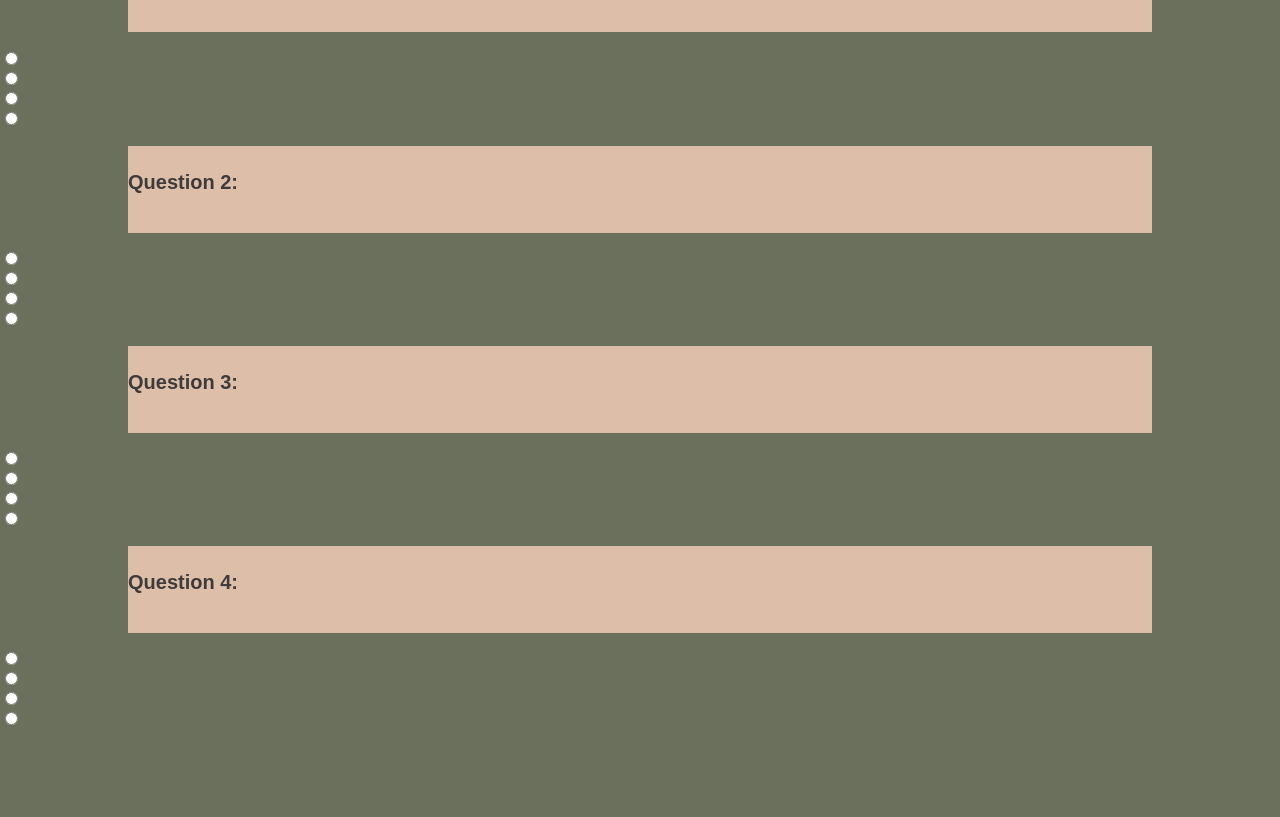
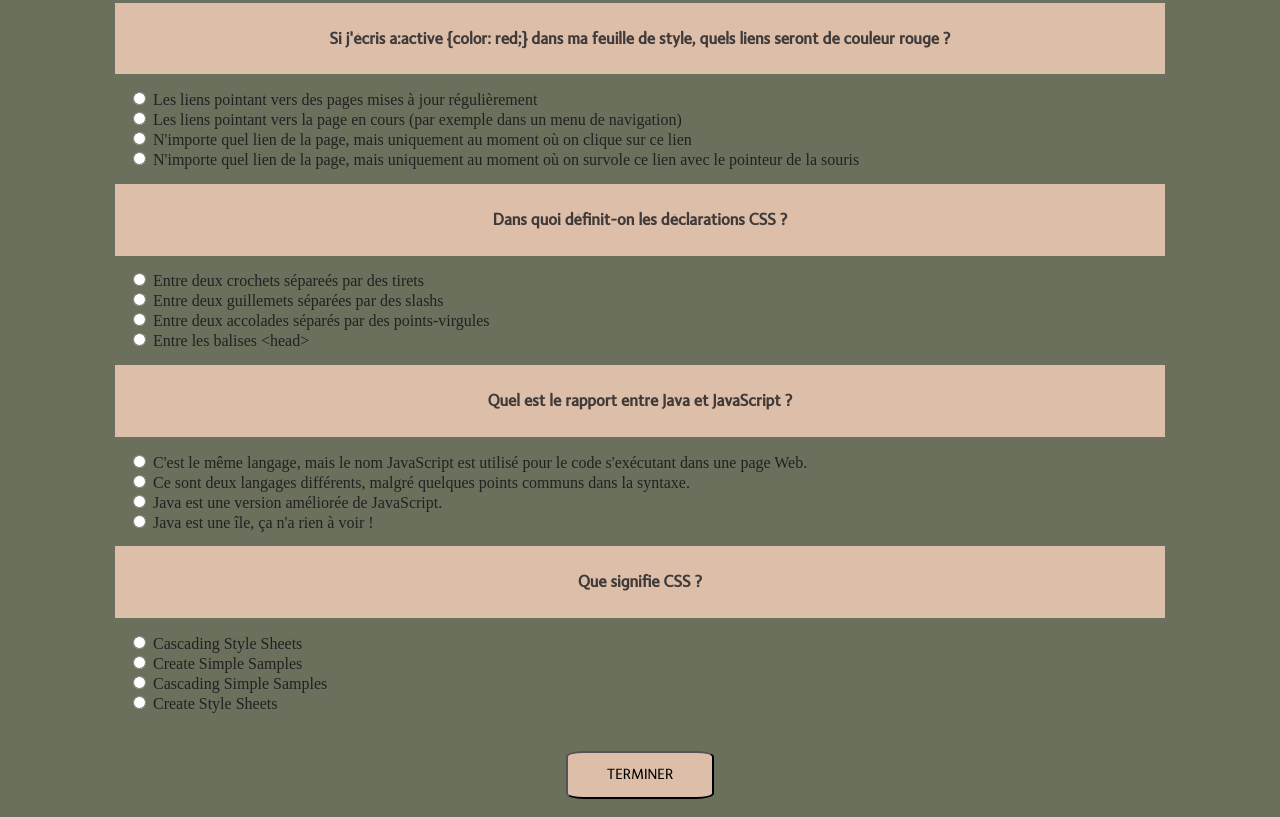
Before and after one commit to MarineStl/QUIZZ, a plain HTML site: page Index.html in a window 1280 px wide. Shown: the part 207-1024 px from the top of the page. Before the commit the page ends 936 px from the top, so only its background shows below. Drawn offline with Linux system fonts and the light colour scheme.

Commit message:
ajout fichiers

```diff
--- a/Index.html
+++ b/Index.html
@@ -6,89 +6,108 @@
     <meta http-equiv="X-UA-Compatible" content="IE=edge">
     <meta name="viewport" content="width=device-width, initial-scale=1.0">
     <script defer src="app.js"></script>
-    <title>QUIZZ</title>
+    <title>QUIZ</title>
 </head>
 
 
 <body>
 
-<h1 class="quizz">QUIZZ!</h1>
 
-<h2 class="questions">Question 1:</h2>
+<img src="Logo.png" alt="Logo Quiz">
+
+
+<div class="question">
+    <h2 id="question1">Question 1</h2>
 
     <div class="answers">
-    <input type="radio" id="" class="suggestionsInput" value="" name="answer">
-    <label for="" class="suggestionsLabel"></label>
+        <input type="radio" name="answer1" id="answer1-1">
+        <label for="answer1-1" id="proposition1-1"></label>
     </div>
     <div class="answers">
-    <input type="radio" id="" class="suggestionsInput" value="" name="answer">
-    <label for="" class="suggestionsLabel"></label>
+        <input type="radio" name="answer1" id="answer1-2">
+        <label for="answer1-2" id="proposition1-2"></label>
     </div>
     <div class="answers">
-    <input type="radio" id="" class="suggestionsInput" value="" name="answer">
-    <label for="" class="suggestionsLabel"></label>
+        <input type="radio" name="answer1" id="answer1-3">
+        <label for="answer1-3" id="proposition1-3"></label>
     </div>
     <div class="answers">
-    <input type="radio" id="" class="suggestionsInput" value="" name="answer">
-    <label for="" class="suggestionsLabel"></label>
+        <input type="radio" name="answer1" id="answer1-4">
+        <label for="answer1-4" id="proposition1-4"></label>
+    </div>
 </div>
 
-<h2 class="questions">Question 2:</h2>
+
+<div class="question">
+    <h2 id="question2">Question 2</h2>
 
     <div class="answers">
-    <input type="radio" id="" class="suggestionsInput" value="" name="answer">
-    <label for="" class="suggestionsLabel"></label>
+        <input type="radio" name="answer2" id="answer2-1">
+        <label for="answer2-1" id="proposition2-1"></label>
     </div>
     <div class="answers">
-    <input type="radio" id="" class="suggestionsInput" value="" name="answer">
-    <label for="" class="suggestionsLabel"></label>
+        <input type="radio" name="answer2" id="answer2-2">
+        <label for="answer2-2" id="proposition2-2"></label>
     </div>
     <div class="answers">
-    <input type="radio" id="" class="suggestionsInput" value="" name="answer">
-    <label for="" class="suggestionsLabel"></label>
+        <input type="radio" name="answer2" id="answer2-3">
+        <label for="answer2-3" id="proposition2-3"></label>
     </div>
     <div class="answers">
-    <input type="radio" id="" class="suggestionsInput" value="" name="answer">
-    <label for="" class="suggestionsLabel"></label>
+        <input type="radio" name="answer2" id="answer2-4">
+        <label for="answer2-4" id="proposition2-4"></label>
+    </div>
 </div>
 
-<h2 class="questions">Question 3:</h2>
+
+<div class="question">
+    <h2 id="question3">Question 3</h2>
 
     <div class="answers">
-    <input type="radio" id="" class="suggestionsInput" value="" name="answer">
-    <label for="" class="suggestionsLabel"></label>
+        <input type="radio" name="answer3" id="answer3-1">
+        <label for="answer3-1" id="proposition3-1"></label>
     </div>
     <div class="answers">
-    <input type="radio" id="" class="suggestionsInput" value="" name="answer">
-    <label for="" class="suggestionsLabel"></label>
+        <input type="radio" name="answer3" id="answer3-2">
+        <label for="answer3-2" id="proposition3-2"></label>
     </div>
     <div class="answers">
-    <input type="radio" id="" class="suggestionsInput" value="" name="answer">
-    <label for="" class="suggestionsLabel"></label>
+        <input type="radio" name="answer3" id="answer3-3">
+        <label for="answer3-3" id="proposition3-3"></label>
     </div>
     <div class="answers">
-    <input type="radio" id="" class="suggestionsInput" value="" name="answer">
-    <label for="" class="suggestionsLabel"></label>
+        <input type="radio" name="answer3" id="answer3-4">
+        <label for="answer3-4" id="proposition3-4"></label>
+    </div>
 </div>
 
-<h2 class="questions">Question 4:</h2>
+<div class="question">
+    <h2 id="question4">Question 4</h2>
 
     <div class="answers">
-    <input type="radio" id="" class="suggestionsInput" value="" name="answer">
-    <label for="" class="suggestionsLabel"></label>
+        <input type="radio" name="answer4" id="answer4-1">
+        <label for="answer4-1" id="proposition4-1"></label>
     </div>
     <div class="answers">
-    <input type="radio" id="" class="suggestionsInput" value="" name="answer">
-    <label for="" class="suggestionsLabel"></label>
+        <input type="radio" name="answer4" id="answer4-2">
+        <label for="answer4-2" id="proposition4-2"></label>
     </div>
     <div class="answers">
-    <input type="radio" id="" class="suggestionsInput" value="" name="answer">
-    <label for="" class="suggestionsLabel"></label>
+        <input type="radio" name="answer4" id="answer4-3">
+        <label for="answer4-3" id="proposition4-3"></label>
     </div>
     <div class="answers">
-    <input type="radio" id="" class="suggestionsInput" value="" name="answer">
-    <label for="" class="suggestionsLabel"></label>
+        <input type="radio" name="answer4" id="answer4-4">
+        <label for="answer4-4" id="proposition4-4"></label>
     </div>
+</div>
+
+
+
+<div class="button">
+<button type="submit" class="next" id="submit">Terminer</button>
+</div>
+
 
 </body>
 </html>
--- a/app.js
+++ b/app.js
@@ -0,0 +1,66 @@
+
+start();
+
+
+// On crée une fonction de RÉCUPÉRATION DU FICHIER JSON contenant le quiz
+// également en “async” car elle utilise fetch() et “await”
+async function getJson()
+{
+   // On récupère les données avec la fonction fetch()
+   // Ici le fichier s'appelle data.json et il est situé à la racine "/" du dossier projet
+   const data = await fetch("http://localhost:5500/data.json");
+   return data.json(); // Retourne les données au format Json
+}
+
+
+
+
+// FONCTION PRINCIPALE DE L'APPLICATION
+// Il faut la définir en “async” (asynchrone)
+// car elle utilise fetch() (et “await” pour attendre une réponse)
+async function start()
+{
+   // On récupère le tableau complet json
+   allQuestions = await getJson();
+
+   // On mélange le tableau
+   shuffleArray(allQuestions);
+
+   // On sélectionne les 4 premières questions du tableau
+   allQuestions = allQuestions.slice(0, 4);
+
+
+
+   // *** AFFICHAGE DES QUESTIONS ET PROPOSITIONS ***
+   // Boucle parcourant les 4 questions (avec la fonction ForEach)
+   allQuestions.forEach((question, indexQuestion) =>
+   {
+      // * QUESTION *
+      indexQuestion++; // +1 car foreach commence à 0 alors que nos id des <h2> commencent à 1
+      var questionTitle = question.question;
+      // Affichage de la question
+      document.getElementById('question' + indexQuestion).innerText = questionTitle;
+
+
+      // * PROPOSITIONS *
+      var propositions = question.propositions;
+
+      // Une autre boucle parcourant les 4 propositions
+      propositions.forEach((proposition, indexProposition) =>
+      {
+         indexProposition++; // encore +1 pour les id des <label> (proposition1-1, proposition3-2...)
+
+         // Ecriture de l'id de l'élément où afficher la proposition (proposition1-1, proposition3-2...)
+         var id = 'proposition' + indexQuestion + '-' + indexProposition;
+         // Affichage de la proposition
+         document.getElementById(id).innerText = proposition;
+      })
+
+   })
+
+}
+
+// Fonction de MÉLANGE ALÉATOIRE d’un tableau
+function shuffleArray(array) {
+   return array.sort(() => 0.5 - Math.random());
+}
--- a/data.json
+++ b/data.json
@@ -0,0 +1,303 @@
+[
+    {
+      "id": 1,
+      "question": "Avec quelle propriété CSS 2.1 peut-on arrondir les coins d'un bloc ?",
+      "propositions": [
+        "border-crop",
+        "border-radius",
+        "-moz-border-radius",
+        "Aucune"
+      ],
+      "reponse": "Aucune",
+      "en savoir +": "Aucune propriété CSS 2.1 ne permet cet effet."
+    },
+    {
+      "id": 2,
+      "question": "À partir de quelle version d'Internet Explorer peut-on utiliser nativement les éléments de section HTML5 (sans hack ou script complémentaire) ?",
+      "propositions": [
+        "Internet Explorer 7",
+        "Internet Explorer 8",
+        "Internet Explorer 9",
+        "Internet Explorer 10"
+
+      ],
+      "reponse": "Internet Explorer 9",
+      "en savoir +": "Internet Explorer reconnaît à partir de la version 9 les éléments de section (header, footer, section, nav, aside, article)"
+    },
+    {
+      "id": 3,
+      "question": "Quel est le rapport entre Java et JavaScript ?",
+      "propositions": [
+        "C'est le même langage, mais le nom  JavaScript  est utilisé pour le code s'exécutant dans une page Web. ",
+        "Ce sont deux langages différents, malgré quelques points communs dans la syntaxe.",
+        "Java est une version améliorée de JavaScript.",
+        "Java est une île, ça n'a rien à voir !"
+      ],
+      "reponse": "Ce sont deux langages différents, malgré quelques points communs dans la syntaxe.",
+      "en savoir +": "Le nom  JavaScript  a été choisi en raison des similitudes de syntaxe"
+    },
+    {
+      "id": 4,
+      "question": "Laquelle de ces syntaxes est correcte ?",
+      "propositions": [
+        "if (a != 2) {} ",
+        "if a != 2 {}",
+        "if (a <> 2) {} ",
+        "if a <> 2 {}"
+      ],
+      "reponse": "if (a != 2) {} ",
+      "en savoir +": "La condition d'un if doit toujours être entourée de parenthèses. L'opérateur différent de s'écrit != en JavaScript."
+    },
+    {
+      "id": 5,
+      "question": "Quel attribut des noeuds de l'arbre DOM correspond à l'attribut (X)HTML class ?",
+      "propositions": [
+        "class ",
+        "CLASS",
+        "className",
+        "name"
+      ],
+      "reponse": "className",
+      "en savoir +": "Il n'a pas été possible d'utiliser class dans le DOM car c'est un mot-clé réservé pour les futures versions de la spécification ECMAScript."
+    },
+    {
+      "id": 6,
+      "question": "Dans un fichier JavaScript externe (.js), il faut:",
+      "propositions": [
+        "Entourer le code avec les balises <script> et </script>.",
+        "Préciser l’encodage du fichier avec la règle @charset. ",
+        "Echapper les caractères spéciaux (X)HTML.",
+        "Aucune des réponses précédentes."
+      ],
+      "reponse": "Aucune des réponses précédentes.",
+      "en savoir +": "L’un des avantages du fait d’utiliser un fichier externe est justement de s’affranchir des problèmes d’inclusion du code JavaScript dans une page (X)HTML. On n’a donc pas à utiliser les balises <script> et </script>, et les caractères spéciaux (X)HTML n’ont pas à être échappés. Quant à l’encodage, il doit être déclaré dans l’en-tête HTTP Content-Type."
+    },
+    {
+      "id": 7,
+      "question": "Lequel de ces types d'événements n'existe pas ?",
+      "propositions": [
+        "blur",
+        "load",
+        "mouseclick",
+        "mouseout"
+      ],
+      "reponse": "mouseclick",
+      "en savoir +": "Il faut utiliser click, qui a d'ailleurs l'avantage de se déclencher aussi avec l'activation par le clavier."
+    },
+    {
+      "id": 8,
+      "question": "Quelle méthode n'existe pas dans le DOM?",
+      "propositions": [
+        "document.getElementsByClassName ",
+        "document.getElementsByTagName",
+        "document.getElementsByAttribute",
+        "document.getElementById"
+      ],
+      "reponse": "document.getElementsByAttribute",
+      "en savoir +": "On peut rechercher les éléments par classe, id, nom de balise (tag)."
+    },
+    {
+      "id": 9,
+      "question": "Laquelle de ces propositions est un nom de variable valide en JavaScript ?",
+      "propositions": [
+        "var",
+        "2a",
+        "NaN",
+        "$b"
+      ],
+      "reponse": "$b",
+      "en savoir +": "var est un mot-clé ; 2a n'est pas valide car un identifiant ne peut pas commencer par un chiffre ; int est un mot-clé réservé pour les futures versions de la spécification ECMAScript."
+    },
+    {
+      "id": 10,
+      "question": "Dans une boucle, l'instruction continue permet de:",
+      "propositions": [
+        "Continuer l'exécution du code après la boucle.",
+        "Passer à l'itération suivante. ",
+        "Revenir au début de l'itération courante. ",
+        "Supprimer toutes les variables globales."
+      ],
+      "reponse": "passer à l'itération suivante. ",
+      "en savoir +": "Il est à noter que cette instruction peut être associée à un label."
+    },
+    {
+      "id": 11,
+      "question": "var iNum = 12; iNum %= 2; A la suite de cette expression, combien vaut iNum ?",
+      "propositions": [
+        "6",
+        "14",
+        "0.12",
+        "0"
+      ],
+      "reponse": "0",
+      "en savoir +": "Le modulo suivi de l'affectation divise la variable iNum par 2 puis affecte le reste de la division à iNum, soit zéro."
+    },
+    {
+      "id": 12,
+      "question": "Quelle méthode permet de comparer deux chaînes texte ?",
+      "propositions": [
+        "charAt() ",
+        "charCodeAt() ",
+        "indexOf() ",
+        "localeCompare()"
+      ],
+      "reponse": "localeCompare()",
+      "en savoir +": "La bonne réponse est localeCompare()."
+    },
+    {
+      "id": 13,
+      "question": "Le positionnement relatif (position: relative)...",
+      "propositions": [
+        "Permet de positionner un élément par rapport à un autre élément, pris comme repère;",
+        "Permet de positionner un élément par rapport aux limites de son élément parent;",
+        "Permet d'appliquer la théorie de la relativité générale ET la théorie de la relativité restreinte à une mise en page.",
+        "Permet de décaler un élément A par rapport à sa position normale, en flux"
+      ],
+      "reponse": "permet de décaler un élément A par rapport à sa position normale, en flux",
+      "en savoir +": "Le positionnement relatif est très semblable au positionnement statique (position: static) qu'adoptent par défaut les éléments d'une page. Un élément positionné en relatif prendra sa place normale dans le flux du document (en fonction de la succession des éléments dans le code HTML, des marges des éléments, des éléments flottants...), mais sera décalé par rapport à cette position de base."
+    },
+    {
+      "id": 14,
+      "question": "Si j'écris a:active {color: red;} dans ma feuille de style, quels liens seront de couleur rouge ?",
+      "propositions": [
+        "Les liens pointant vers des pages mises à jour régulièrement",
+        "Les liens pointant vers la page en cours (par exemple dans un menu de navigation)",
+        "N'importe quel lien de la page, mais uniquement au moment où on clique sur ce lien",
+        "N'importe quel lien de la page, mais uniquement au moment où on survole ce lien avec le pointeur de la souris"
+      ],
+      "reponse": "N'importe quel lien de la page, mais uniquement au moment où on clique sur ce lien",
+      "en savoir +": "La pseudo-classe CSS :active permet de passer des propriétés CSS à une ancre (un lien), propriétés qui ne s'appliqueront qu'à l'état activé, c'est à dire au moment où on active le lien avec la souris, en cliquant dessus."
+    },
+    {
+      "id": 15,
+      "question": "Que signifie l'acronyme AJAX ?",
+      "propositions": [
+        "Advanced JavaScript with XMLHttpRequest.",
+        "Asynchronous JavaScript and XML.",
+        "JavaScript extensible.",
+        "Rien, c’est juste une suite de lettres sans aucune signification."
+      ],
+      "reponse": "Asynchronous JavaScript and XML",
+      "en savoir +": "Asynchronous JavaScript and XML signifie XML et JavaScript asynchrones. "
+    },
+    {
+      "id": 16,
+      "question": "Quand l'événement load se déclenche-t-il pour une page ?",
+      "propositions": [
+        "Dès que le navigateur commence à recevoir le code HTML.",
+        "Quand le code HTML a fini d'être chargé.",
+        "Quand l'arbre DOM a été construit.",
+        "Quand l'arbre DOM a été construit et toutes les ressources chargées (images, ...)."
+      ],
+      "reponse": "Quand l'arbre DOM a été construit et toutes les ressources chargées (images, ...).",
+      "en savoir +": "Ce comportement peut d'ailleurs être parfois gênant si l'on veut éviter un clignotement  au chargement de la page. Il faut alors se tourner vers des solutions propriétaires comme l'événement DOMContentLoaded supporté par Firefox et Opera."
+    },
+    {
+      "id": 17,
+      "question": "Que peut-on dire de l'attribut innerHTML ?",
+      "propositions": [
+        "C'est un attribut qui n'est pas spécifié dans le DOM, mais qui est plutôt bien supporté par les navigateurs modernes. ",
+        "C'est un attribut spécifié dans le DOM.",
+        "C'est un attribut qui n'est supporté que par Internet Explorer.",
+        "C'est un attribut qui ne fonctionne pas le vendredi."
+      ],
+      "reponse": "C'est un attribut qui n'est pas spécifié dans le DOM, mais qui est plutôt bien supporté par les navigateurs modernes. ",
+      "en savoir +": "innerHTML a été créé par Microsoft, mais est supporté de façon plutôt homogène par les navigateurs modernes (à part dans certains cas particuliers, par exemple les premières versions de Firefox pour un document servi en tant que application/xhtml+xml)."
+    },
+    {
+      "id": 18,
+      "question": "Quelle est la méthode spécifiée dans le DOM-2 pour l'ajout des gestionnaires d'événements ?",
+      "propositions": [
+        "addEventListener",
+        "attachEvent",
+        "attachEventListener",
+        "listen"
+      ],
+      "reponse": "addEventListener",
+      "en savoir +": "attachEvent est l'équivalent propriétaire de cette méthode pour IE."
+    },
+    {
+      "id": 19,
+      "question": "Depuis quand sont disponibles les arrow functions ?",
+      "propositions": [
+        "JavaScript 1.7",
+        "ECMAScript 6",
+        "ECMAScript 7",
+        "ECMAScript 2018"
+      ],
+      "reponse": "ECMAScript 6",
+      "en savoir +": ""
+    },
+    {
+      "id": 20,
+      "question": "Parmi les propositions suivantes, laquelle n'est pas une valeur de la propriété ?",
+      "propositions": [
+        "list-item",
+        "inline-block",
+        "table-legend",
+        "inline-table"
+      ],
+      "reponse": "table-legend",
+      "en savoir +": "La propriété CSS display accepte de nombreuses valeurs. Sans compter la valeur générique inherit, 16 valeurs possibles en tout d'après la spécification CSS 2.1. Parmi ces 16 valeurs, 10 concernent les affichages de type tableau. Comme par exemple la valeur table-caption, que vous avez sans doute confondu avec notre réponse erronée, table-legend. Cette dernière n'existe pas."
+    },
+    {
+      "id": 21,
+      "question": "Quel élément sépare la propriété de sa valeur ?",
+      "propositions": [
+        "Le signe espace ( )",
+        "Le signe égal (=)",
+        "Le signe point (.)",
+        "Le signe deux points (:)"
+      ],
+      "reponse": "Le signe deux points (:)",
+      "en savoir +": "La propriété font-size est séparée de sa valeur (exprimée ici en unité variable -em) par deux points :"
+    },
+    {
+      "id": 22,
+      "question": "Combien de règles peut contenir un fichier CSS ?",
+      "propositions": [
+        "100",
+        "150",
+        "Si le poids du fichier n'excède pas 20Ko, c'est tout bon",
+        "Il n'y a pas de limite, on peut en créer autant que l'on veut"
+      ],
+      "reponse": "Il n'y a pas de limite, on peut en créer autant que l'on veut",
+      "en savoir +": "Un fichier CSS n'est limité ni par son poids, ni par le nombre de ses règles. Vous pouvez donc coder de gros fichiers mais pensez quand même à les optimiser !"
+    },
+    {
+      "id": 23,
+      "question": "Que signifie CSS ?",
+      "propositions": [
+        "Cascading Style Sheets",
+        "Create Simple Samples",
+        "Cascading Simple Samples",
+        "Create Style Sheets"
+      ],
+      "reponse": "Cascading Style Sheets",
+      "en savoir +": "La bonne réponse est: Cascading Style Sheets"
+    },
+    {
+      "id": 24,
+      "question": "A quoi sert le langage CSS ?",
+      "propositions": [
+        "A réaliser des pages dynamiques",
+        "A insérer du contenu dans une page internet",
+        "A ajouter du style aux documents web",
+        "C'est un sous-ensemble de langages de script comme JavaScript et Python."
+      ],
+      "reponse": "A ajouter du style aux documents web",
+      "en savoir +": "Le CSS est un langage simple qui sert à styler (polices, couleurs, positions, dimensions ...) les documents internet."
+    },
+    {
+      "id": 25,
+      "question": "Dans quoi définit-on les déclarations CSS ?",
+      "propositions": [
+        "Entre deux crochets sépareés par des tirets",
+        "Entre deux guillemets séparées par des slashs",
+        "Entre deux accolades séparés par des points-virgules",
+        "Entre les balises <head>"
+      ],
+      "reponse": "Entre deux accolades séparés par des points-virgules { ... ; ... }",
+      "en savoir +": "Un bloc de déclarations CSS est délimitée par des accolades. Chaque déclaration (couple propriété : valeur) est ponctuée par un point-virgule."
+    }
+]
--- a/style.css
+++ b/style.css
@@ -1,37 +1,115 @@
 html, body {
 
     padding: 0%;
+    padding-bottom: 2%;
     margin: 0%;
 }
 
 
+
 @font-face {
-    font-family: "Kiona-Regular";
-    src: url("Kiona-Regular.ttf");
+    font-family: "LTInternet-Regular";
+    src: url("LTInternet-Regular.ttf");
 }
+
 
 
 body {
     background-color: #6B705C;
-
 }
 
 
-.quizz {
-    color: #fff;
-    font-size: 60px;
+img {
+    margin-left: 35%;
+
+    width: 30%;
+	height: auto;
+  }
+
+#question1 {
+    background-color: #DDBEA9;
+    color: rgba(51, 49, 49, 0.925);
     text-align: center;
-    font-family: 'Kiona-Regular';
+    font-size: 18px;
+    font-family: "LTInternet-Regular";
+
+    padding-top: 2%;
+    padding-bottom: 2%;
+    margin-left: 9%;
+    margin-right: 9%;
 }
 
-.questions {
+
+#question2 {
     background-color: #DDBEA9;
     color: rgba(51, 49, 49, 0.925);
-    font-size: 20px;
-    font-family: Arial, Helvetica, sans-serif;
+    text-align: center;
+    font-size: 18px;
+    font-family: "LTInternet-Regular";
+
 
     padding-top: 2%;
-    padding-bottom: 3%;
+    padding-bottom: 2%;
+    margin-left: 9%;
+    margin-right: 9%;
+}
+
+
+#question3 {
+    background-color: #DDBEA9;
+    color: rgba(51, 49, 49, 0.925);
+    text-align: center;
+    font-size: 18px;
+    font-family: "LTInternet-Regular";
+
+
+    padding-top: 2%;
+    padding-bottom: 2%;
+    margin-left: 9%;
+    margin-right: 9%;
+}
+
+
+#question4 {
+    background-color: #DDBEA9;
+    color: rgba(51, 49, 49, 0.925);
+    text-align: center;
+    font-size: 18px;
+    font-family: "LTInternet-Regular";
+
+
+    padding-top: 2%;
+    padding-bottom: 2%;
+    margin-left: 9%;
+    margin-right: 9%;
+}
+
+
+
+.answers {
+
     margin-left: 10%;
-    margin-right: 10%;
+    color: rgb(34, 33, 33);
 }
+
+
+
+.button {
+
+    text-align: center;
+    margin-top: 3%;
+}
+
+.next {
+
+    background-color: #DDBEA9;
+    font-family: "LTInternet-Regular";
+    text-transform: uppercase;
+    font-size: 16px;
+    border-radius: 12%;
+
+    padding-top: 1%;
+    padding-bottom: 1%;
+    padding-left: 3%;
+    padding-right: 3%;
+}
```
Also changed, not shown: LTInternet-Bold.ttf (added), LTInternet-Regular.ttf (added), Logo.png (added). Lines whose indentation alone changed are shown as unchanged.
